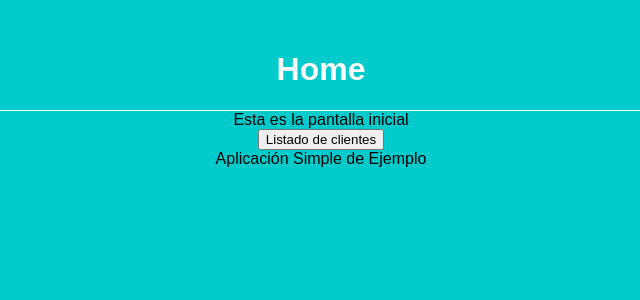
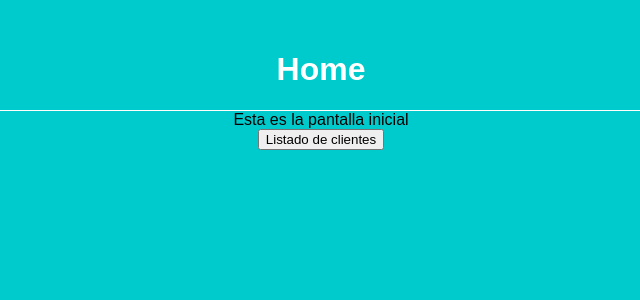
Before and after one commit to rmorehig/customers, a React (Create React App) app: page / in a window 1280 px wide. Shown: the top 300 px of the page, without its empty margins (319-959 px from the left). Built offline with nearby package versions, Linux system fonts and the light colour scheme.

Commit message:
history customers new

```diff
--- a/src/components/AppFrame.js
+++ b/src/components/AppFrame.js
@@ -7,7 +7,6 @@ const AppFrame = ({header,body,footer}) => {
             <div className="app-frame">
                 <AppHeader title={header}/>
                 <div>{body}</div>
-                <div>Aplicación Simple de Ejemplo</div>
             </div>
         </div>
     );
--- a/src/components/CustomerContainer.js
+++ b/src/components/CustomerContainer.js
@@ -1,8 +1,9 @@
 import React, { Component } from 'react'
-import PropTypes from 'prop-types'
+import {withRouter} from 'react-router-dom'
 import AppFrame from './AppFrame';
 import CustomerActions from './CustomerActions';
 import CustomersList from './CustomersList'
+
 const customers = [
     {
         "dni":'27000000',
@@ -24,7 +25,7 @@ const customers = [
 class CustomerContainer extends Component {
 
     handleAddNew = () => {
-        console.log('Nuevo cliente')
+        this.props.history.push("/customers/new")
     }
 
     renderBody = customers => {
@@ -51,4 +52,4 @@ class CustomerContainer extends Component {
     }
 }
 
-export default CustomerContainer;
+export default withRouter(CustomerContainer);
```
